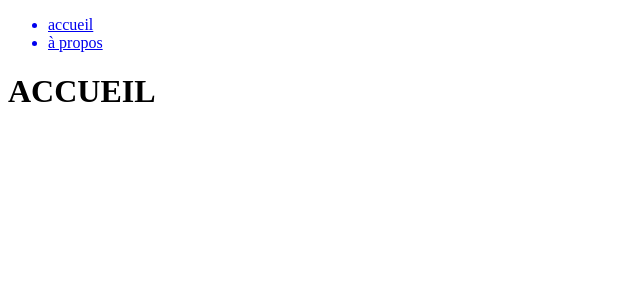
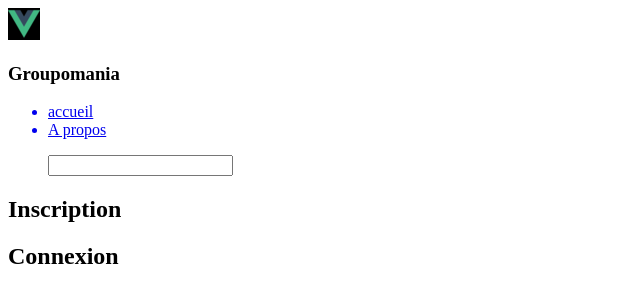
Before and after one commit to nadine35/projet_groupomania_back, a React (Create React App) app in the folder back/groupomania/: page / in a window 1280 px wide. Shown: the top 302 px of the page, without its empty margins (0-640 px from the left). Built offline with nearby package versions, Linux system fonts and the light colour scheme.

Commit message:
rajout fichier .env dossier config

```diff
--- a/back/groupomania/server.js
+++ b/back/groupomania/server.js
@@ -1,5 +1,8 @@
 const http = require('http');
 const app = require('./app');
+const express = required('express');
+const app = express();
+require('dotenv').config();//config du fichier .env
 
 const normalizePort = val => {
   const port = parseInt(val, 10);
--- a/back/groupomania/src/components/Navigation.js
+++ b/back/groupomania/src/components/Navigation.js
@@ -11,7 +11,7 @@ const Navigation = () => {
           to="/about"
           className={(nav) => (nav.isActive ? "nav-active" : "")}
         >
-          <li>à propos</li>
+          <li>A propos</li>
         </NavLink>
       </ul>
     </div>
--- a/back/groupomania/src/pages/Home.js
+++ b/back/groupomania/src/pages/Home.js
@@ -1,13 +1,19 @@
-import React from 'react';
-import Navigation from '../components/Navigation';
+import React from "react";
+import Logo from "../components/Logo";
+import Navigation from "../components/Navigation";
 
 const Home = () => {
-    return (
-        <div>
-            <Navigation />
-            <h1>ACCUEIL</h1>
-        </div>
-    );
+  return (
+    <div>
+      <Logo />
+      <Navigation />
+      <ul className="inscription">
+          <input type="text" />
+      </ul>
+      <h2>Inscription</h2>
+      <h2>Connexion</h2>
+    </div>
+  );
 };
 
 export default Home;
```
Also changed, not shown: back/groupomania/package.json (+7 -1 lines), back/groupomania/config/db.js (added), 1 other file (tests, documents, lock files or other folders).
